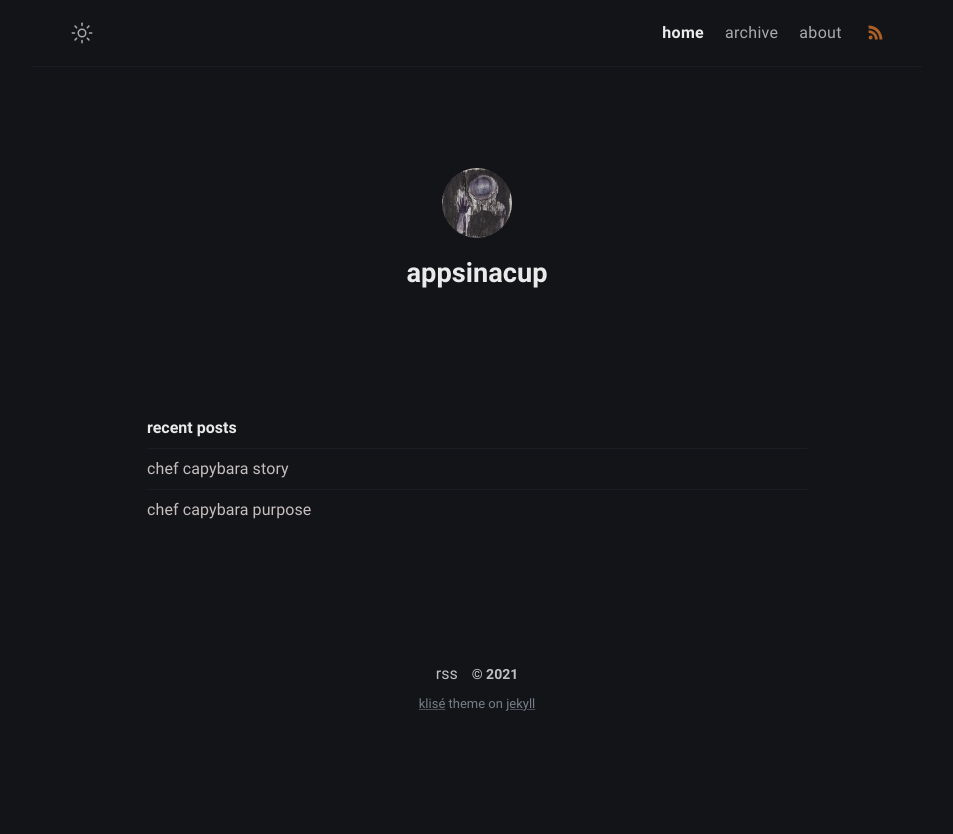
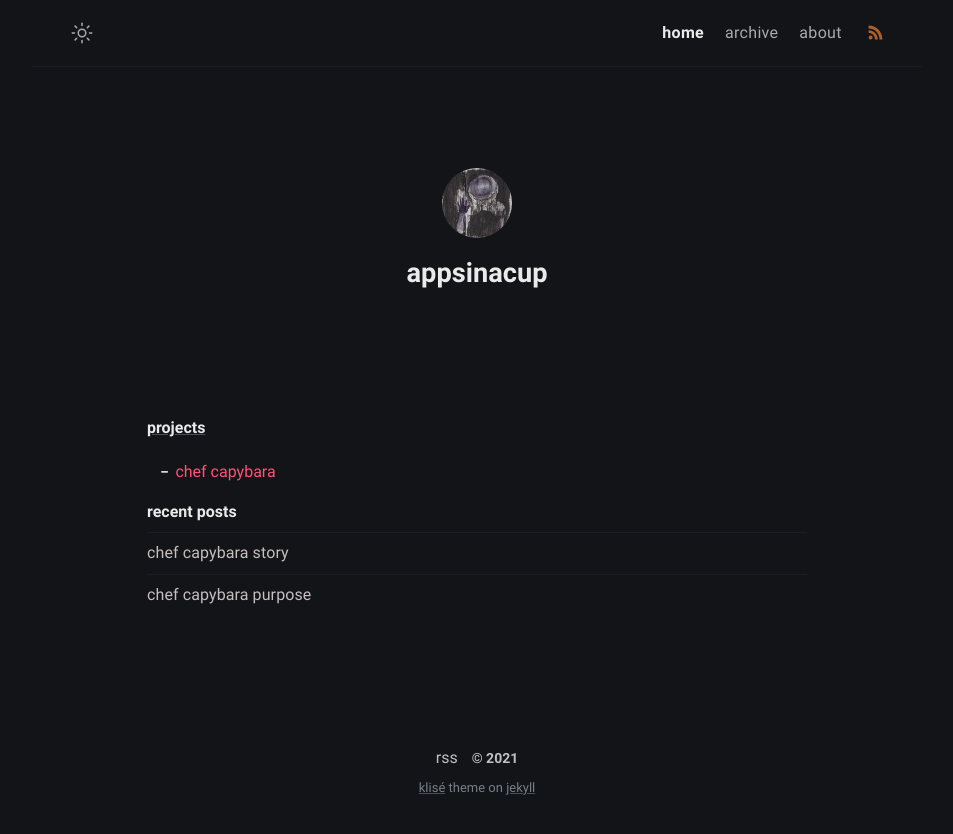
Before and after one commit to Ughuuu/ughuuu.github.io, a Jekyll site: the page built from index.md, in a window 1280 px wide. Shown: the top 834 px of the page, without its empty margins (163-1116 px from the left). Built offline with Jekyll 4.4.1, drawn with Linux system fonts in a browser that asks for light colours; some of the changed lines change nothing that is shown.

Commit message:
update site

```diff
--- a/_layouts/home.html
+++ b/_layouts/home.html
@@ -2,14 +2,12 @@
 layout: default
 home: true
 ---
-<!--
 
 <a href="https://appsinacup.com/projects/"><h3 class="posts-item-note" aria-label="Projects">projects</h3></a>
 
 <main class="page-content" aria-label="Content">
   {% include anchor_headings.html html=content anchorClass="anchor-head" beforeHeading=true h_min=4 h_max=4 %}
 </main>
--->
 
 
 <h3 class="posts-item-note" aria-label="Recent Posts">recent posts</h3>
--- a/index.md
+++ b/index.md
@@ -2,4 +2,4 @@
 layout: home
 ---
 
-* [chef capybara](https://appsinacup.com/projects/product-chef-capybara/index.html)
+* [chef capybara](https://appsinacup.itch.io/chef-capybara)
```
